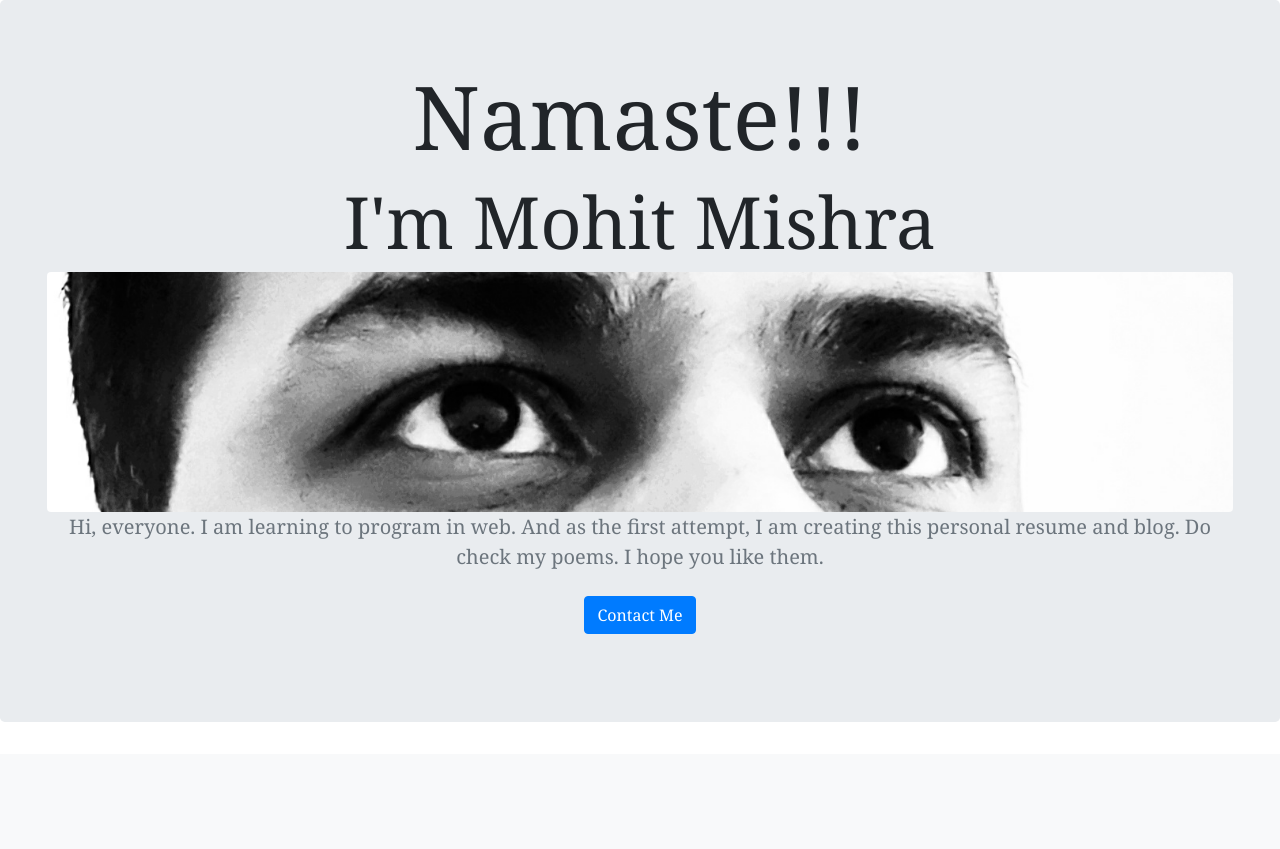
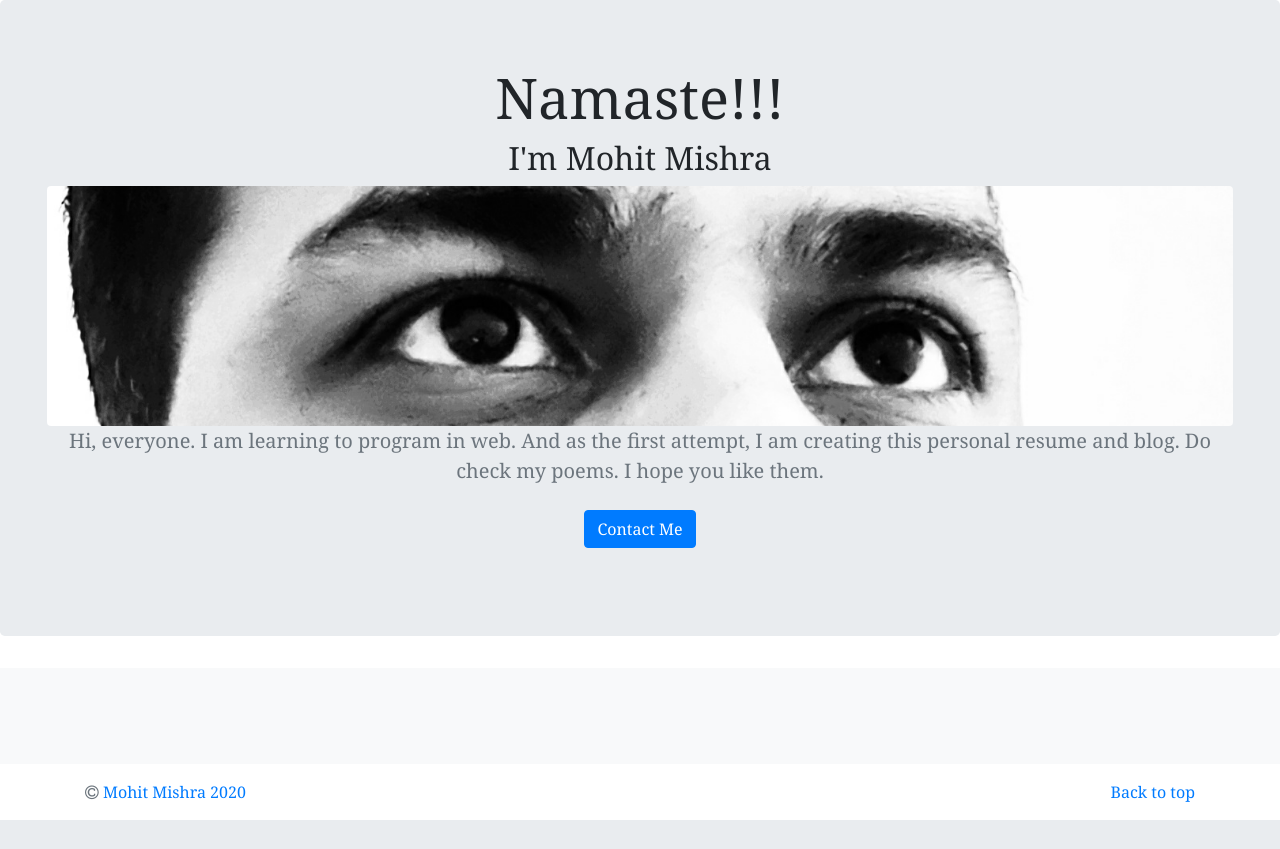
Before and after one commit to mrmohitmishra/portfolio, a Django app: page / in a window 1280 px wide. Shown: the part 56-905 px from the top of the page. After the commit the page ends 876 px from the top, so only its background shows below. Run offline with Django 3.2, Linux system fonts and the light colour scheme; data that the repository does not hold is empty; some libraries are stand-ins or nearby versions.

Commit message:
some changes to make more beautiful

```diff
--- a/job/templates/job/home.html
+++ b/job/templates/job/home.html
@@ -13,8 +13,8 @@
 
     <section class="jumbotron text-center">
         <div class="container-fluid">
-            <h1 class="display-2">Namaste!!!</h1>
-            <h2 class="display-3">I'm Mohit Mishra</h2>
+            <h1 class="display-4">Namaste!!!</h1>
+            <h2 class="display-5">I'm Mohit Mishra</h2>
             <img src="{% static 'IMG2.png' %}" class="rounded img-fluid" alt="Cinque Terre">
             <p class="lead text-muted">Hi, everyone. I am learning to program in web. And as the first attempt, I am
                 creating this personal resume and blog. Do check my poems. I hope you like them.</p>
```
